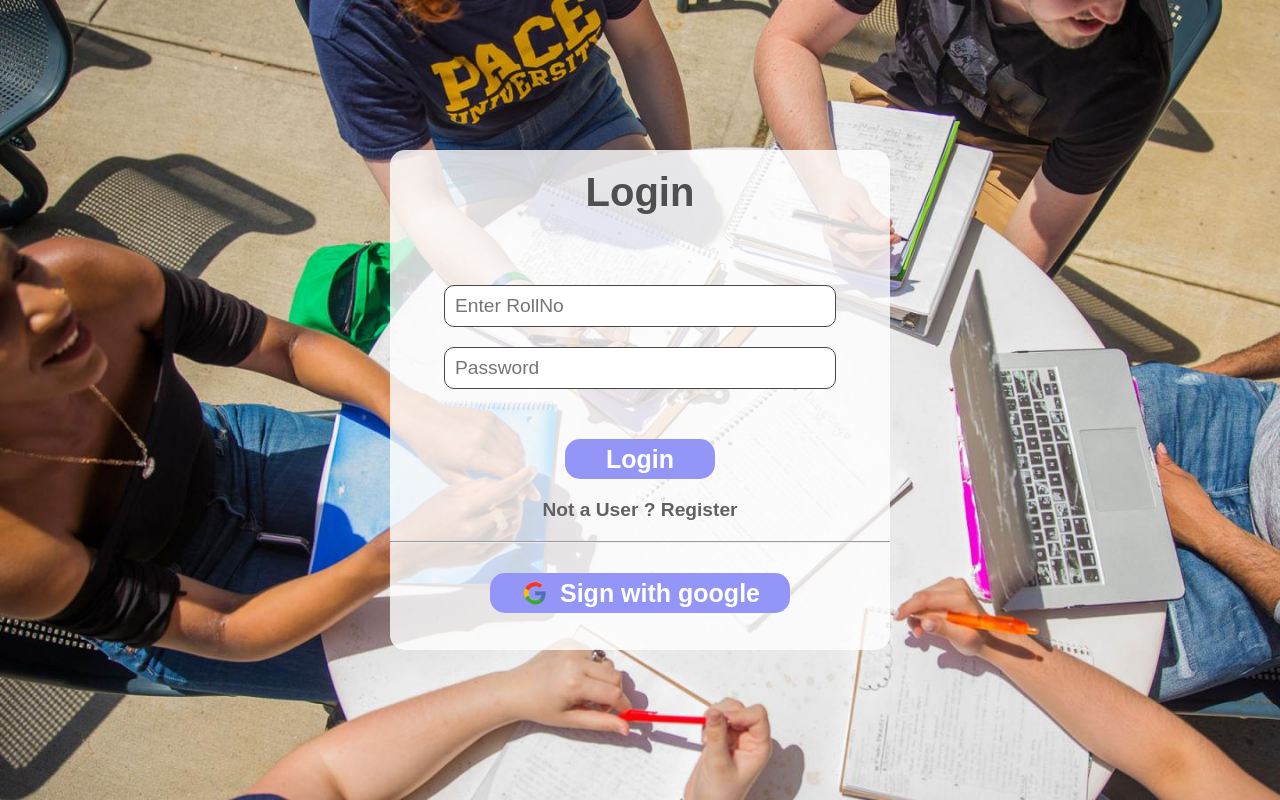
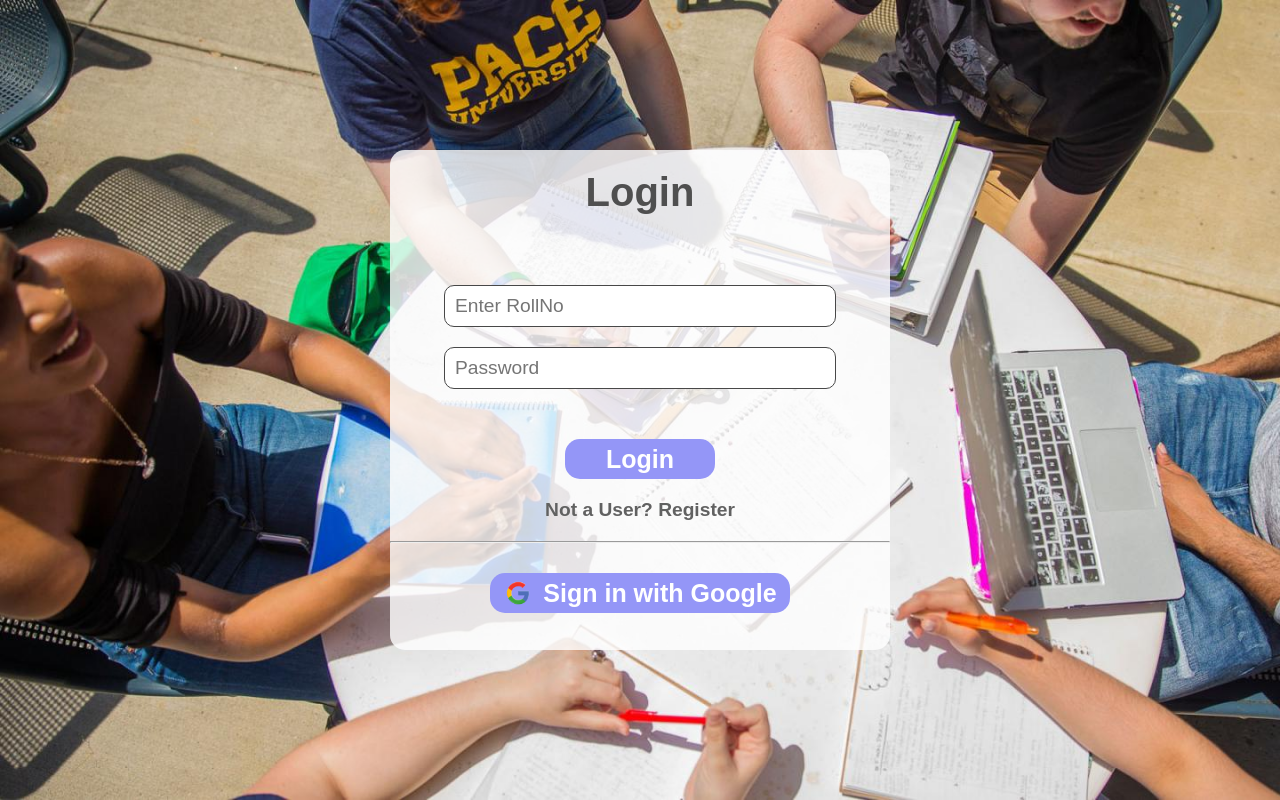
Before and after one commit to Manikandan-E56/Project-MyAnatomy, a React (Vite) app in the folder student-club-app/: page / in a window 1280 px wide. Built offline with nearby package versions, Linux system fonts and the light colour scheme.

Commit message:
login success

```diff
--- a/student-club-app/src/App.jsx
+++ b/student-club-app/src/App.jsx
@@ -3,29 +3,32 @@
 import React from "react";
 import Login from "./components/Login";
 import SignUp from "./components/SignUp";
-import { Route, Routes,BrowserRouter } from "react-router-dom";
+import { Route, Routes, BrowserRouter } from "react-router-dom";
 import DashBoard from "./pages/Dashboard/DashBoard";
 import Password from "./pages/Password/Password";
 import About from "./pages/About/About";
 import Posts from "./pages/Posts/Posts";
 import Clubs from "./pages/Clubs/Clubs";
+import { ToastContainer } from "react-toastify";
 
 function App() {
   return (
     <>
       <BrowserRouter>
-        <Routes>
-          <Route path="/" element={<Login />} />
-          <Route path="/signup" element={<SignUp />} />
-          <Route path='/dashboard' element={<DashBoard/>}/>
-          <Route path="/password" element={<Password />} />
-          <Route path="/about" element={<About />} />
-          <Route path="/posts" element={<Posts/>} />
-          <Route path="/clubs" element={<Clubs/>} />
+        <ToastContainer />
+          <Routes>
+            <Route path="/" element={<Login />} />
+            <Route path="/signup" element={<SignUp />} />
+            <Route path="/dashboard" element={<DashBoard />} />
+            <Route path="/password" element={<Password />} />
+            <Route path="/about" element={<About />} />
+            <Route path="/posts" element={<Posts />} />
+            <Route path="/clubs" element={<Clubs />} />
+          </Routes>
 
-        </Routes>
       </BrowserRouter>
     </>
+
   );
 }
 
--- a/student-club-app/src/components/Login.jsx
+++ b/student-club-app/src/components/Login.jsx
@@ -1,41 +1,85 @@
-import React from "react";
+import React, { useState } from "react";
+import { toast } from "react-toastify";
+import { useNavigate } from "react-router-dom";
+import axios from "axios";
+import "./Login.css";
 
-import "./Login.css"; // Assuming you have a CSS file for styling
-import {useNavigate} from "react-router-dom";
 export default function Login() {
-
   const navigate = useNavigate();
 
+  const [data, setData] = useState({
+    rollNo: "",
+    password: "",
+  });
 
+  const changehandle = (e) => {
+    const { name, value } = e.target;
+    setData((prev) => ({
+      ...prev,
+      [name]: value,
+    }));
+  };
 
+  const url = "http://localhost:3000/api/auth/login";
+
+  const loginHandler = async (e) => {
+    e.preventDefault();
+
+    const { rollNo, password } = data;
+
+    if (!rollNo || !password) {
+      toast.error("Please fill all fields");
+      return;
+    }
+    console.log("Login data:", data);
+    try {
+      const response = await axios.post(url, data);
+
+      if (response.status === 200) {
+        toast.success("Login successful");
+        navigate("/dashboard");
+      } else {
+        toast.error("Login failed");
+      }
+    } catch (error) {
+      toast.error(error.response?.data?.message || "Login failed");
+    }
+  };
 
   return (
-    <>
-      <div className="lbox">
-      <form >
-        <div className="login-container" >
+    <div className="lbox">
+      <form onSubmit={loginHandler}>
+        <div className="login-container">
           <h2>Login</h2>
           <div className="items">
-            <input type="text" placeholder="Enter RollNo" />
-            <input type="text" placeholder="Password" />
-
+            <input
+              type="text"
+              placeholder="Enter RollNo"
+              name="rollNo"
+              value={data.rollNo}
+              onChange={changehandle}
+            />
+            <input
+              type="password"
+              placeholder="Password"
+              name="password"
+              value={data.password}
+              onChange={changehandle}
+            />
             <button type="submit">Login</button>
             <p>
-              Not a User ? <span onClick={()=>navigate('/signup')}>Register</span>
+              Not a User?{" "}
+              <span onClick={() => navigate("/signup")}>Register</span>
             </p>
           </div>
 
           <hr />
-          <button type="submit">
+          <button type="button" onClick={() => toast.info("Google Sign-In coming soon!")}>
             <img src="/google.png" alt="" />
-            <a href="">Sign with google</a>
+            Sign in with Google
           </button>
         </div>
-
-
-
-        </form>
-      </div>
-    </>
+      </form>
+    </div>
   );
 }
```
